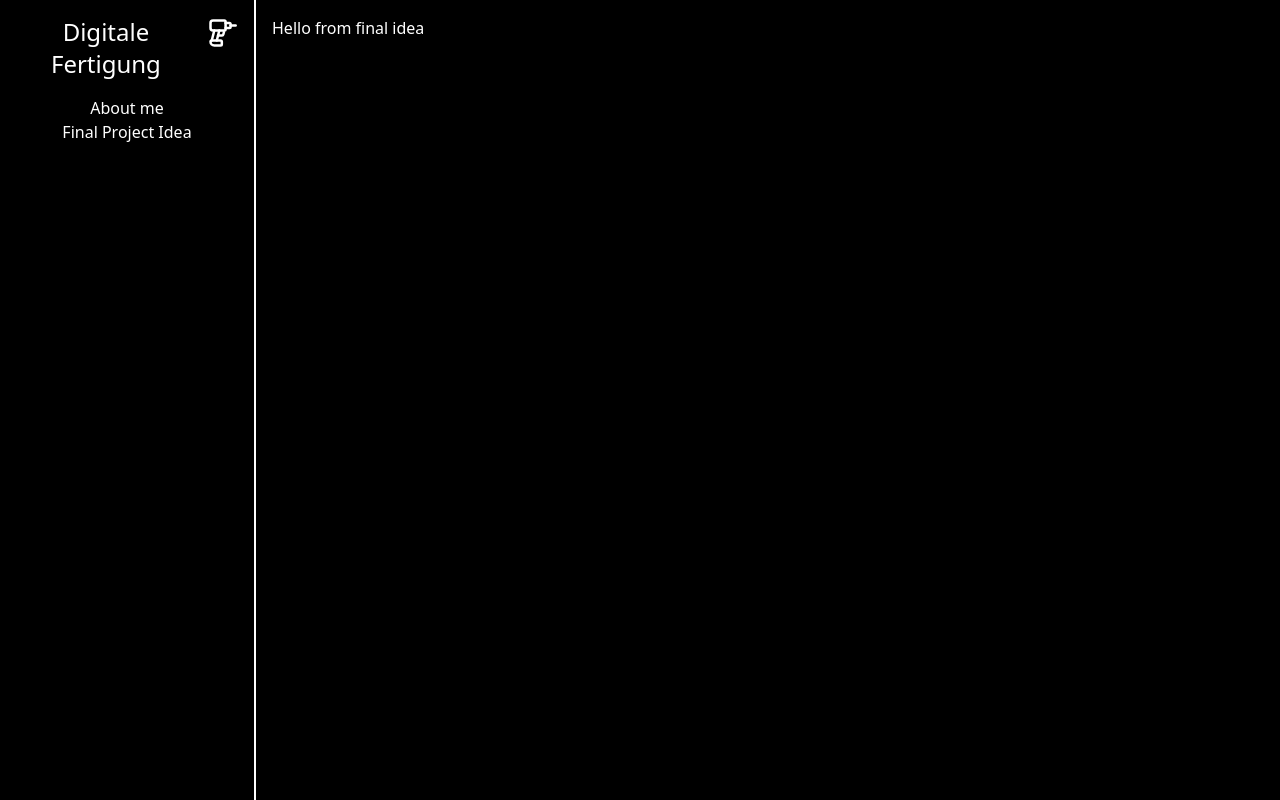
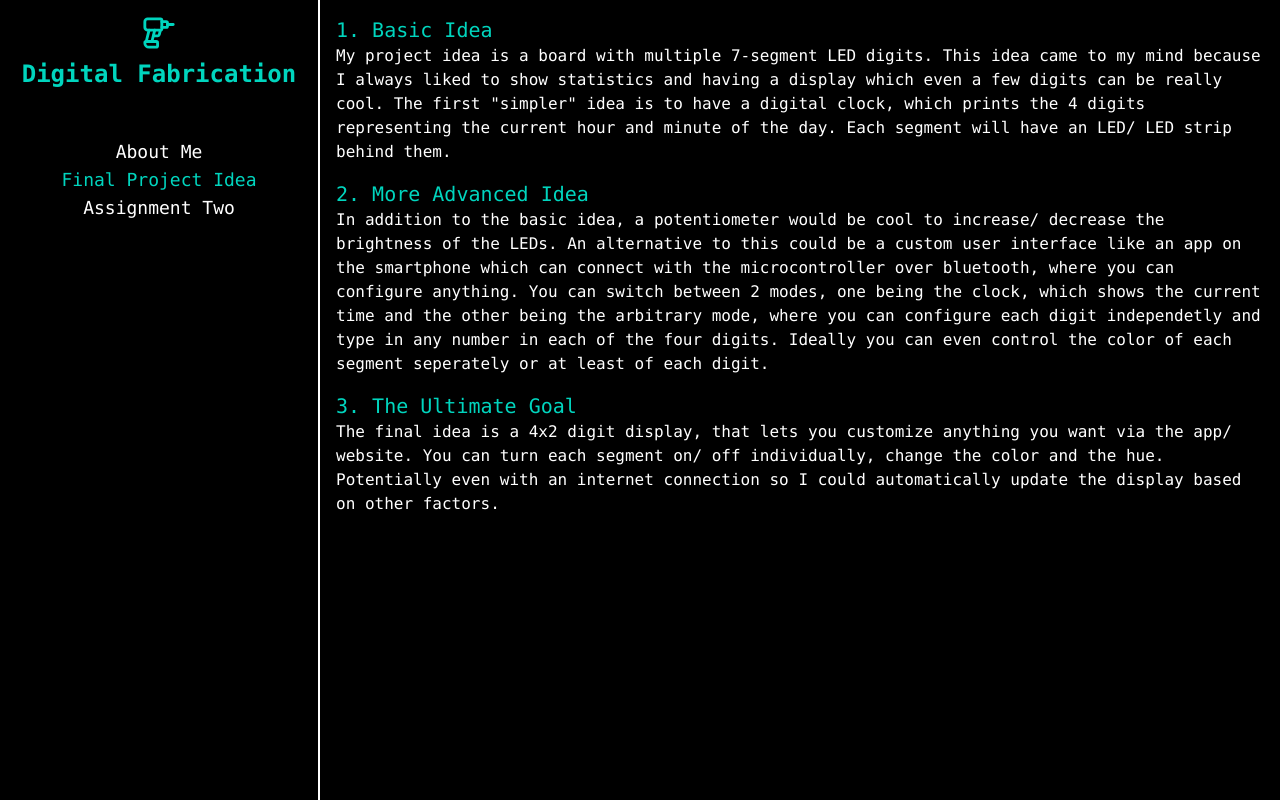
Before and after one commit to HappyChickenESL/digital-fabrication, a React (Vite) app: page /final in a window 1280 px wide. Built offline with nearby package versions, Linux system fonts and the light colour scheme.

Commit message:
added content

```diff
--- a/src/components/FinalProjectIdea.tsx
+++ b/src/components/FinalProjectIdea.tsx
@@ -1,3 +1,35 @@
 export default function FinalProjectIdea() {
-  return <div>Hello from final idea</div>;
+  return (
+    <div className="max-w-[60rem]">
+      <div>
+        <div className="text-xl  text-teal-400">1. Basic Idea</div>
+        My project idea is a board with multiple 7-segment LED digits. This idea
+        came to my mind because I always liked to show statistics and having a
+        display which even a few digits can be really cool. The first "simpler"
+        idea is to have a digital clock, which prints the 4 digits representing
+        the current hour and minute of the day. Each segment will have an LED/
+        LED strip behind them.
+      </div>
+      <div className="mt-4">
+        <div className="text-xl  text-teal-400">2. More Advanced Idea</div>
+        In addition to the basic idea, a potentiometer would be cool to
+        increase/ decrease the brightness of the LEDs. An alternative to this
+        could be a custom user interface like an app on the smartphone which can
+        connect with the microcontroller over bluetooth, where you can configure
+        anything. You can switch between 2 modes, one being the clock, which
+        shows the current time and the other being the arbitrary mode, where you
+        can configure each digit independetly and type in any number in each of
+        the four digits. Ideally you can even control the color of each segment
+        seperately or at least of each digit.
+      </div>
+      <div className="mt-4">
+        <div className="text-xl text-teal-400 z-10">3. The Ultimate Goal</div>
+        The final idea is a 4x2 digit display, that lets you customize anything
+        you want via the app/ website. You can turn each segment on/ off
+        individually, change the color and the hue. Potentially even with an
+        internet connection so I could automatically update the display based on
+        other factors.
+      </div>
+    </div>
+  );
 }
--- /dev/null
+++ b/src/components/assignments/week-two/AssignmentTwo.tsx
@@ -0,0 +1,3 @@
+export default function AssignmentTwo() {
+  return "Nothing here yet :(";
+}
--- a/src/components/layout/Navbar.tsx
+++ b/src/components/layout/Navbar.tsx
@@ -1,20 +1,56 @@
 import { Link } from "@tanstack/react-router";
 import { Drill } from "lucide-react";
+import { useState } from "react";
+import { router } from "../../main";
+
+const routes: {
+  url: string;
+  name: string;
+}[] = [
+  {
+    name: "About Me",
+    url: "/about",
+  },
+  {
+    name: "Final Project Idea",
+    url: "/final",
+  },
+  {
+    name: "Assignment Two",
+    url: "/assignments/two",
+  },
+];
 
 export default function Navbar() {
+  const [url, setUrl] = useState<string | null>(null);
+
+  router.subscribe("onResolved", () => {
+    setUrl(router.latestLocation.href);
+  });
+
   return (
-    <div className="border-r-2 text-center h-full sticky p-4">
-      <div className="flex flex-row justify-center space-x-3 mb-4">
-        <Link to="/" className="text-2xl">
-          Digitale Fertigung
-        </Link>{" "}
-        <Drill size={34}></Drill>{" "}
+    <div className="border-r-2 border-white text-center h-full sticky p-4">
+      <div className="flex flex-row justify-center mb-12">
+        <Link to="/" className="flex flex-col space-x-3 justify-center">
+          <div className="mx-auto mb-2">
+            <Drill className="text-teal-400" size={34}></Drill>
+          </div>
+          <div className="text-teal-400 text-2xl font-extrabold">
+            Digital Fabrication
+          </div>
+        </Link>
       </div>
-      <div>
-        <Link to="/about">About me</Link>
-      </div>
-      <div>
-        <Link to="/final">Final Project Idea</Link>
+      <div className="[&>*>a]:text-lg [&>*>a]:hover:underline">
+        {routes.map((item) => (
+          <div>
+            <Link
+              className={url === item.url ? "text-teal-400" : ""}
+              to={item.url}
+            >
+              {item.name}
+            </Link>
+          </div>
+        ))}
       </div>
     </div>
   );
--- a/src/main.tsx
+++ b/src/main.tsx
@@ -11,15 +11,18 @@ import {
 import Navbar from "./components/layout/Navbar.tsx";
 import About from "./components/About.tsx";
 import FinalProjectIdea from "./components/FinalProjectIdea.tsx";
+import AssignmentTwo from "./components/assignments/week-two/AssignmentTwo.tsx";
 
 const rootRoute = createRootRoute({
   component: () => (
-    <div className="grid grid-cols-5 bg-black text-white h-[100vh]">
-      <div className="col-span-1 h-full">
+    <div className="flex w-full bg-black text-white h-[100vh] font-mono">
+      <div className="min-w-[20rem]">
         <Navbar></Navbar>
       </div>
-      <div className="col-span-4 h-full p-4">
-        <Outlet></Outlet>
+      <div>
+        <div className="p-4">
+          <Outlet></Outlet>
+        </div>
       </div>
     </div>
   ),
@@ -45,13 +48,20 @@ const finalIdeaRoute = createRoute({
   component: () => <FinalProjectIdea></FinalProjectIdea>,
 });
 
+const assignmentTwoRoute = createRoute({
+  getParentRoute: () => rootRoute,
+  path: "/assignments/two",
+  component: () => <AssignmentTwo></AssignmentTwo>,
+});
+
 const routeTree = rootRoute.addChildren([
   aboutRoute,
   homeRoute,
   finalIdeaRoute,
+  assignmentTwoRoute,
 ]);
 
-const router = createRouter({ routeTree });
+export const router = createRouter({ routeTree });
 
 declare module "@tanstack/react-router" {
   interface Register {
--- a/src/output.css
+++ b/src/output.css
@@ -7,9 +7,21 @@
       "Segoe UI Emoji", "Segoe UI Symbol", "Noto Color Emoji";
     --font-mono: ui-monospace, SFMono-Regular, Menlo, Monaco, Consolas, "Liberation Mono",
       "Courier New", monospace;
+    --color-red-300: oklch(80.8% 0.114 19.571);
+    --color-red-500: oklch(63.7% 0.237 25.331);
+    --color-teal-400: oklch(77.7% 0.152 181.912);
+    --color-purple-500: oklch(62.7% 0.265 303.9);
+    --color-purple-600: oklch(55.8% 0.288 302.321);
+    --color-purple-700: oklch(49.6% 0.265 301.924);
+    --color-gray-700: oklch(37.3% 0.034 259.733);
+    --color-gray-800: oklch(27.8% 0.033 256.848);
+    --color-gray-900: oklch(21% 0.034 264.665);
+    --color-gray-950: oklch(13% 0.028 261.692);
     --color-black: #000;
     --color-white: #fff;
     --spacing: 0.25rem;
+    --text-lg: 1.125rem;
+    --text-lg--line-height: calc(1.75 / 1.125);
     --text-xl: 1.25rem;
     --text-xl--line-height: calc(1.75 / 1.25);
     --text-2xl: 1.5rem;
@@ -17,6 +29,7 @@
     --text-4xl: 2.25rem;
     --text-4xl--line-height: calc(2.5 / 2.25);
     --font-weight-bold: 700;
+    --font-weight-extrabold: 800;
     --default-font-family: var(--font-sans);
     --default-mono-font-family: var(--font-mono);
   }
@@ -170,20 +183,83 @@
   }
 }
 @layer utilities {
+  .absolute {
+    position: absolute;
+  }
   .static {
     position: static;
   }
   .sticky {
     position: sticky;
   }
-  .col-span-1 {
-    grid-column: span 1 / span 1;
+  .right-\[10\%\] {
+    right: 10%;
   }
-  .col-span-4 {
-    grid-column: span 4 / span 4;
+  .left-\[10\%\] {
+    left: 10%;
+  }
+  .left-\[30\%\] {
+    left: 30%;
+  }
+  .left-\[32\%\] {
+    left: 32%;
+  }
+  .left-\[32\.5\%\] {
+    left: 32.5%;
+  }
+  .left-\[33\%\] {
+    left: 33%;
+  }
+  .left-\[35\%\] {
+    left: 35%;
+  }
+  .left-\[40\%\] {
+    left: 40%;
+  }
+  .left-\[50\%\] {
+    left: 50%;
+  }
+  .left-\[400px\] {
+    left: 400px;
+  }
+  .left-\[500px\] {
+    left: 500px;
+  }
+  .left-\[570px\] {
+    left: 570px;
+  }
+  .left-\[600px\] {
+    left: 600px;
+  }
+  .-z-10 {
+    z-index: calc(10 * -1);
+  }
+  .z-10 {
+    z-index: 10;
+  }
+  .mx-auto {
+    margin-inline: auto;
+  }
+  .my-auto {
+    margin-block: auto;
+  }
+  .mt-4 {
+    margin-top: calc(var(--spacing) * 4);
+  }
+  .mt-8 {
+    margin-top: calc(var(--spacing) * 8);
+  }
+  .mb-2 {
+    margin-bottom: calc(var(--spacing) * 2);
   }
   .mb-4 {
     margin-bottom: calc(var(--spacing) * 4);
+  }
+  .mb-8 {
+    margin-bottom: calc(var(--spacing) * 8);
+  }
+  .mb-12 {
+    margin-bottom: calc(var(--spacing) * 12);
   }
   .contents {
     display: contents;
@@ -191,44 +267,114 @@
   .flex {
     display: flex;
   }
-  .grid {
-    display: grid;
-  }
   .table {
     display: table;
+  }
+  .h-\[28px\] {
+    height: 28px;
   }
   .h-\[100vh\] {
     height: 100vh;
   }
+  .h-fit {
+    height: fit-content;
+  }
   .h-full {
     height: 100%;
+  }
+  .w-\[20rem\] {
+    width: 20rem;
+  }
+  .w-\[40rem\] {
+    width: 40rem;
+  }
+  .w-\[46rem\] {
+    width: 46rem;
+  }
+  .w-\[50rem\] {
+    width: 50rem;
+  }
+  .w-\[60\%\] {
+    width: 60%;
+  }
+  .w-\[60rem\] {
+    width: 60rem;
   }
   .w-\[100vw\] {
     width: 100vw;
   }
+  .w-\[calc\(100vw-20rem\)\] {
+    width: calc(100vw - 20rem);
+  }
+  .w-full {
+    width: 100%;
+  }
+  .max-w-\[46rem\] {
+    max-width: 46rem;
+  }
+  .max-w-\[60rem\] {
+    max-width: 60rem;
+  }
+  .max-w-\[100rem\] {
+    max-width: 100rem;
+  }
+  .min-w-\[20rem\] {
+    min-width: 20rem;
+  }
+  .min-w-\[25rem\] {
+    min-width: 25rem;
+  }
+  .min-w-\[46rem\] {
+    min-width: 46rem;
+  }
+  .flex-1 {
+    flex: 1;
+  }
   .border-collapse {
     border-collapse: collapse;
+  }
+  .-translate-0 {
+    --tw-translate-x: calc(var(--spacing) * -0);
+    --tw-translate-y: calc(var(--spacing) * -0);
+    translate: var(--tw-translate-x) var(--tw-translate-y);
+  }
+  .-translate-0\.5 {
+    --tw-translate-x: calc(var(--spacing) * -0.5);
+    --tw-translate-y: calc(var(--spacing) * -0.5);
+    translate: var(--tw-translate-x) var(--tw-translate-y);
+  }
+  .-translate-\[50\%\] {
+    --tw-translate-x: calc(50% * -1);
+    --tw-translate-y: calc(50% * -1);
+    translate: var(--tw-translate-x) var(--tw-translate-y);
+  }
+  .-translate-y-\[25\%\] {
+    --tw-translate-y: calc(25% * -1);
+    translate: var(--tw-translate-x) var(--tw-translate-y);
+  }
+  .-translate-y-\[50\%\] {
+    --tw-translate-y: calc(50% * -1);
+    translate: var(--tw-translate-x) var(--tw-translate-y);
+  }
+  .-translate-y-\[75\%\] {
+    --tw-translate-y: calc(75% * -1);
+    translate: var(--tw-translate-x) var(--tw-translate-y);
+  }
+  .-translate-y-\[100\%\] {
+    --tw-translate-y: calc(100% * -1);
+    translate: var(--tw-translate-x) var(--tw-translate-y);
   }
   .resize {
     resize: both;
   }
-  .grid-cols-5 {
-    grid-template-columns: repeat(5, minmax(0, 1fr));
+  .flex-col {
+    flex-direction: column;
   }
   .flex-row {
     flex-direction: row;
   }
-  .items-center {
-    align-items: center;
-  }
   .justify-center {
     justify-content: center;
-  }
-  .justify-items-center {
-    justify-items: center;
-  }
-  .gap-2 {
-    gap: calc(var(--spacing) * 2);
   }
   .space-x-3 {
     :where(& > :not(:last-child)) {
@@ -245,11 +391,21 @@
     border-right-style: var(--tw-border-style);
     border-right-width: 2px;
   }
+  .border-b-2 {
+    border-bottom-style: var(--tw-border-style);
+    border-bottom-width: 2px;
+  }
+  .border-teal-400 {
+    border-color: var(--color-teal-400);
+  }
+  .border-white {
+    border-color: var(--color-white);
+  }
   .bg-black {
     background-color: var(--color-black);
   }
-  .p-2 {
-    padding: calc(var(--spacing) * 2);
+  .bg-red-300 {
+    background-color: var(--color-red-300);
   }
   .p-4 {
     padding: calc(var(--spacing) * 4);
@@ -257,20 +413,40 @@
   .text-center {
     text-align: center;
   }
-  .align-middle {
-    vertical-align: middle;
+  .font-mono {
+    font-family: var(--font-mono);
   }
   .text-2xl {
     font-size: var(--text-2xl);
     line-height: var(--tw-leading, var(--text-2xl--line-height));
   }
-  .text-4xl {
-    font-size: var(--text-4xl);
-    line-height: var(--tw-leading, var(--text-4xl--line-height));
+  .text-lg {
+    font-size: var(--text-lg);
+    line-height: var(--tw-leading, var(--text-lg--line-height));
   }
   .text-xl {
     font-size: var(--text-xl);
     line-height: var(--tw-leading, var(--text-xl--line-height));
+  }
+  .font-bold {
+    --tw-font-weight: var(--font-weight-bold);
+    font-weight: var(--font-weight-bold);
+  }
+  .font-extrabold {
+    --tw-font-weight: var(--font-weight-extrabold);
+    font-weight: var(--font-weight-extrabold);
+  }
+  .text-purple-500 {
+    color: var(--color-purple-500);
+  }
+  .text-purple-600 {
+    color: var(--color-purple-600);
+  }
+  .text-purple-700 {
+    color: var(--color-purple-700);
+  }
+  .text-teal-400 {
+    color: var(--color-teal-400);
   }
   .text-white {
     color: var(--color-white);
@@ -282,12 +458,89 @@
     outline-style: var(--tw-outline-style);
     outline-width: 1px;
   }
-  .\[\&\.active\]\:font-bold {
-    &.active {
-      --tw-font-weight: var(--font-weight-bold);
-      font-weight: var(--font-weight-bold);
+  .hover\:underline {
+    &:hover {
+      @media (hover: hover) {
+        text-decoration-line: underline;
+      }
     }
   }
+  .hover\:underline-offset-1 {
+    &:hover {
+      @media (hover: hover) {
+        text-underline-offset: 1px;
+      }
+    }
+  }
+  .hover\:underline-offset-8 {
+    &:hover {
+      @media (hover: hover) {
+        text-underline-offset: 8px;
+      }
+    }
+  }
+  .hover\:underline-offset-auto {
+    &:hover {
+      @media (hover: hover) {
+        text-underline-offset: auto;
+      }
+    }
+  }
+  .\[\&\>\*\]\:text-red-500 {
+    &>* {
+      color: var(--color-red-500);
+    }
+  }
+  .\[\&\>\*\>\*\]\:text-red-500 {
+    &>*>* {
+      color: var(--color-red-500);
+    }
+  }
+  .\[\&\>\*\>Link\]\:text-red-500 {
+    &>*>Link {
+      color: var(--color-red-500);
+    }
+  }
+  .\[\&\>\*\>a\]\:text-lg {
+    &>*>a {
+      font-size: var(--text-lg);
+      line-height: var(--tw-leading, var(--text-lg--line-height));
+    }
+  }
+  .\[\&\>\*\>a\]\:text-red-500 {
+    &>*>a {
+      color: var(--color-red-500);
+    }
+  }
+  .\[\&\>\*\>a\]\:hover\:underline {
+    &>*>a {
+      &:hover {
+        @media (hover: hover) {
+          text-decoration-line: underline;
+        }
+      }
+    }
+  }
+  .\[\&\>Link\]\:text-red-500 {
+    &>Link {
+      color: var(--color-red-500);
+    }
+  }
+}
+@property --tw-translate-x {
+  syntax: "*";
+  inherits: false;
+  initial-value: 0;
+}
+@property --tw-translate-y {
+  syntax: "*";
+  inherits: false;
+  initial-value: 0;
+}
+@property --tw-translate-z {
+  syntax: "*";
+  inherits: false;
+  initial-value: 0;
 }
 @property --tw-space-x-reverse {
   syntax: "*";
@@ -299,22 +552,25 @@
   inherits: false;
   initial-value: solid;
 }
+@property --tw-font-weight {
+  syntax: "*";
+  inherits: false;
+}
 @property --tw-outline-style {
   syntax: "*";
   inherits: false;
   initial-value: solid;
 }
-@property --tw-font-weight {
-  syntax: "*";
-  inherits: false;
-}
 @layer properties {
   @supports ((-webkit-hyphens: none) and (not (margin-trim: inline))) or ((-moz-orient: inline) and (not (color:rgb(from red r g b)))) {
     *, ::before, ::after, ::backdrop {
+      --tw-translate-x: 0;
+      --tw-translate-y: 0;
+      --tw-translate-z: 0;
       --tw-space-x-reverse: 0;
       --tw-border-style: solid;
+      --tw-font-weight: initial;
       --tw-outline-style: solid;
-      --tw-font-weight: initial;
     }
   }
 }
```
Also changed, not shown: src/components/About.tsx (+20 -1 lines).
